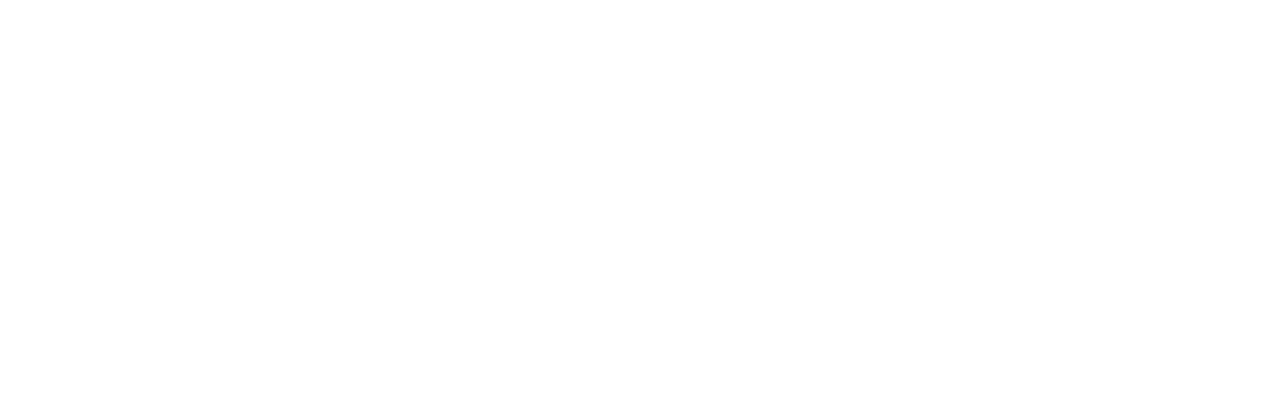
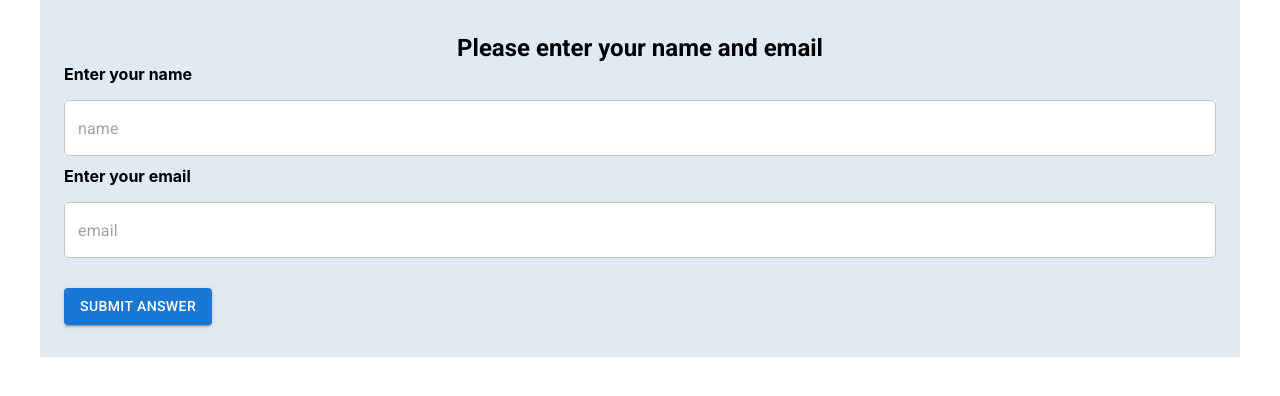
Before and after one commit to Taz-war/Quiz_app, a React (Create React App) app: page /student/studentLoginInfo in a window 1280 px wide. Before the commit this address had no page. Shown: the top 396 px of the page. Built offline with nearby package versions, Linux system fonts and the light colour scheme.

Commit message:
accha accha

```diff
--- a/src/Pages/student_portal/StudentLogin.jsx
+++ b/src/Pages/student_portal/StudentLogin.jsx
@@ -17,7 +17,7 @@
         .then(res => res.json())
         .then(data => {
           console.log('tazwer',data)
-          navigate("/student/quiz", { state: { data: data } });
+          navigate("/student/studentLoginInfo", { state: { id: data._id } });
         })
     }else{
         alert('The Room name you have entered is wrong')
--- /dev/null
+++ b/src/Pages/student_portal/StudentLoginInfo.jsx
@@ -0,0 +1,78 @@
+import { Label } from "@mui/icons-material";
+import { Button, Container, TextField, Typography } from "@mui/material";
+import React from "react";
+import { useState } from "react";
+import { Link, useLocation, useNavigate } from "react-router-dom";
+
+
+const StudentLoginInfo = () => {
+    const [enteredRoomName, setEnteredRoomName] = useState("");
+    const location = useLocation()
+  const id = location.state?.id;
+//   console.log(quizData);
+  let navigate = useNavigate();
+const handleSubmit =(event)=>{
+    const StudentInfo ={
+        name:event.target.name.value,
+        email:event.target.email.value
+    }
+    console.log({StudentInfo})
+}
+
+  const handleClick=async()=>{
+    const response = await fetch(`http://localhost:5000/student/loginInfo/${id}`);
+    const data = await response.json();
+    // console.log('fahim',data)
+    // if (data.result == true) {
+    //   fetch(`http://localhost:5000/EditQuiz/${data._id}`)
+    //     .then(res => res.json())
+    //     .then(data => {
+    //       console.log('tazwer',data)
+    //       navigate("/student/quiz", { state: { data: data } });
+    //     })
+    // }else{
+    //     alert('The Room name you have entered is wrong')
+    // }
+  }
+  return (
+    <div>
+      <Container sx={{ bgcolor: "#DFEAF3", p: 4, textAlign: "left" }}>
+        <Typography variant="h5" textAlign={'center'} fontWeight={"bolder"}>Please enter your name and email</Typography>
+        <form onSubmit={handleSubmit}>
+        <Typography variant="h7" fontWeight={"bolder"} mb={2}>Enter your name</Typography><br/>
+        <TextField
+          fullWidth
+          placeholder={"name"}
+          variant="outlined"
+          name="name"
+          //   value={answer || ""}
+        //   onChange={(e) => setEnteredRoomName(e.target.value)}
+          sx={{ marginBottom: "10px", bgcolor: "white",mt:2 }}
+        />
+        <Typography variant="h7" fontWeight={"bolder"} mb={2}>Enter your email</Typography><br/>
+        <TextField
+          fullWidth
+          placeholder={"email"}
+          variant="outlined"
+          name="email"
+          //   value={answer || ""}
+        //   onChange={(e) => setEnteredRoomName(e.target.value)}
+          sx={{ marginBottom: "10px", bgcolor: "white",mt:2 }}
+        />
+        <Button
+          variant="contained"
+          color="primary"
+          type="submit"
+          //   onClick={handleNext}
+        //   onClick={handleClick}
+          style={{ marginTop: "20px" }}
+        >
+          Submit Answer
+        </Button>
+        </form>
+      </Container>
+    </div>
+  )
+}
+
+export default StudentLoginInfo
--- a/src/router/Router.jsx
+++ b/src/router/Router.jsx
@@ -12,6 +12,7 @@
 import LiveResults from '../Pages/LiveResults'
 import StudentLogin from '../Pages/student_portal/StudentLogin'
 import Quiz from '../Pages/student_portal/Quiz'
+import StudentLoginInfo from '../Pages/student_portal/StudentLoginInfo'
 const Router = () => {
     const { id,quizzes } = useContext(CreateQuizContex);
     console.log({id})
@@ -36,6 +37,7 @@
             <Routes>
                 <Route path='/student/login' element={<StudentLogin />}/>
                 <Route path='/student/quiz' element={<Quiz />} />
+                <Route path='/student/studentLoginInfo' element={<StudentLoginInfo />} />
                 {/* <Route path='/CreateQuiz' element={<CreateQuiz />} />
                 <Route path='/' element={<Launch />} />
                 <Route path='/Rooms' element={<Rooms />} />
```
